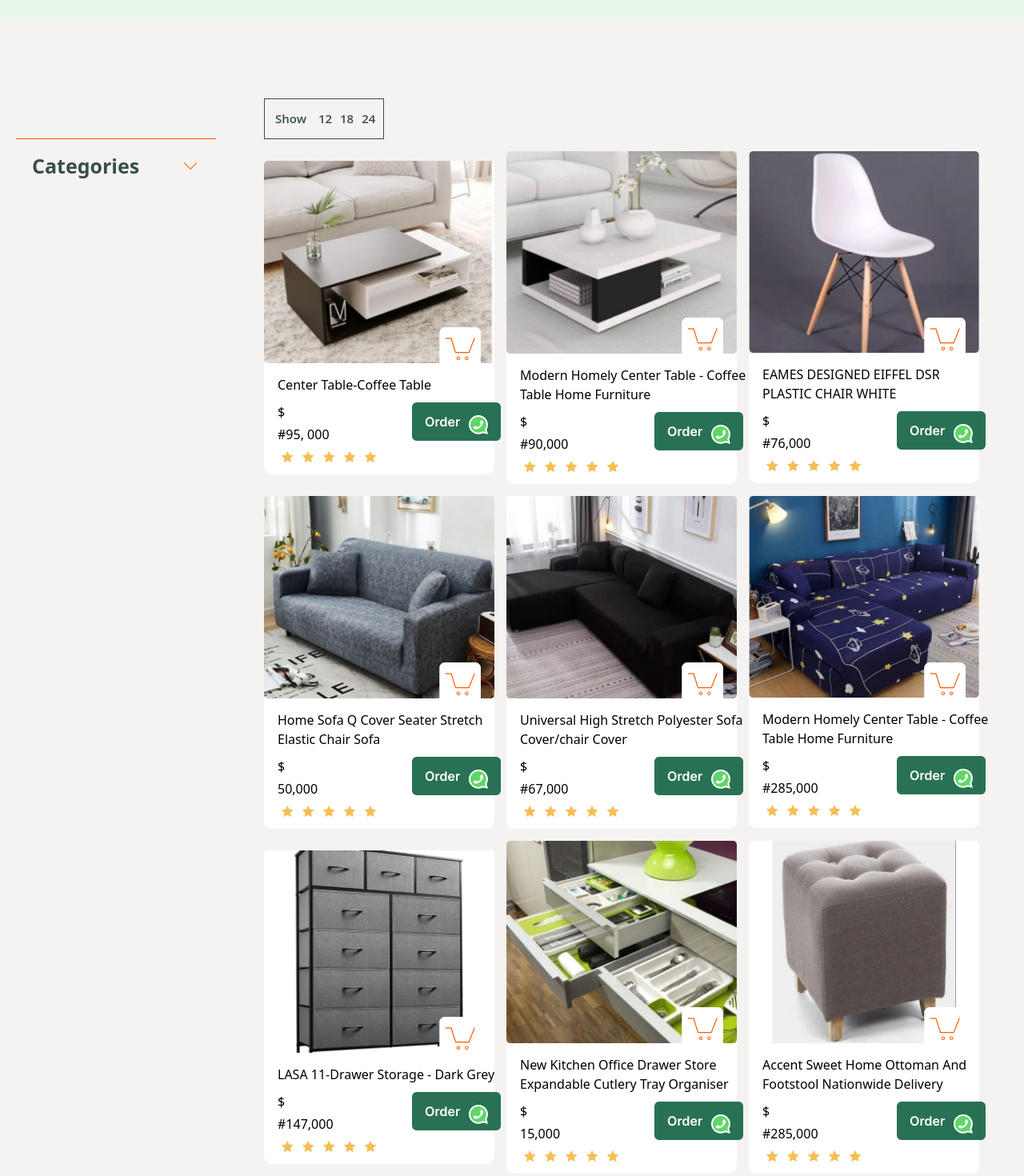
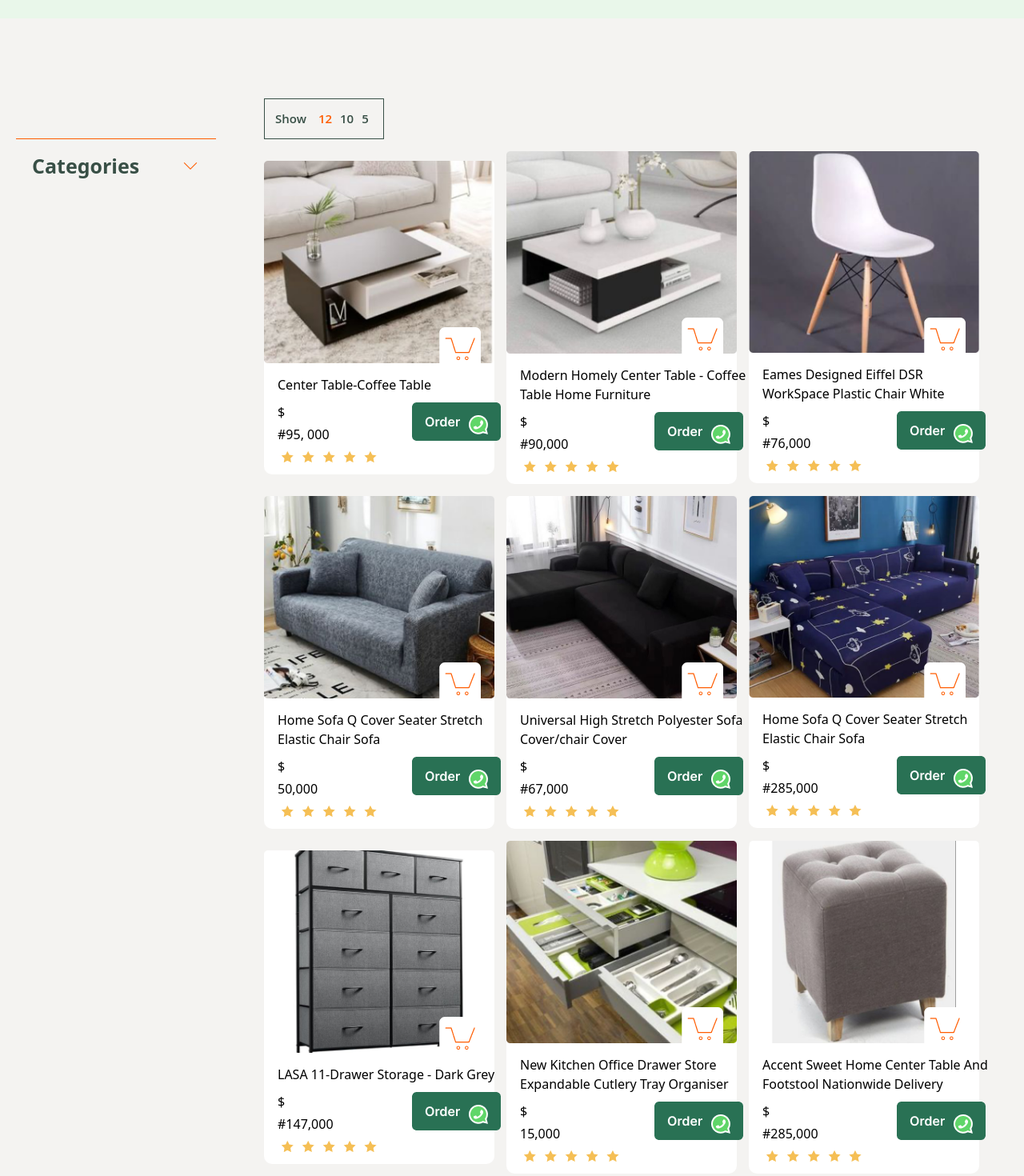
Before and after one commit to ESTHER-OLA/AShine-Furniture, a React (Vite) app: page / in a window 1280 px wide. Shown: the part 900-2370 px from the top of the page at 80% size. Built offline with nearby package versions, Linux system fonts and the light colour scheme.

Commit message:
filter bugs fixed

```diff
--- a/src/App.css
+++ b/src/App.css
@@ -722,3 +722,7 @@ h7 {
   border: 2px solid var(--Button-color);
   border-radius: 5px;
 }
+
+.filter-Num ul li.active {
+  color: var(--Button-color);
+}
--- a/src/Components/Dropdown.jsx
+++ b/src/Components/Dropdown.jsx
@@ -4,7 +4,7 @@ import dropdownIcon from "../assets/images/drowdown-arrow.png";
 
 const Dropdown = ({ selected, setSelected }) => {
   const [isActive, setIsActive] = useState(false);
-  const options = ["All", "Bed", "Sofa", "Dinning Chairs", "Work Space Desks"];
+  const options = ["All", "Bed", "Sofa", "Drawer", "Chair", "Center Table"];
 
   return (
     <div className="dropdown">
--- a/src/Pages/Home.jsx
+++ b/src/Pages/Home.jsx
@@ -7,6 +7,8 @@ import Dropdown from "../Components/Dropdown";
 const Home = () => {
   const [selected, setSelected] = useState("");
   const [filteredProducts, setFilteredProducts] = useState(products);
+  const [productsToShow, setProductsToShow] = useState(12); // Default to showing 12 products
+  const [activeFilter, setActiveFilter] = useState(12); // Default active filter
 
   useEffect(() => {
     if (selected === "All") {
@@ -18,6 +20,11 @@ const Home = () => {
       setFilteredProducts(filtered);
     }
   }, [selected]);
+
+  const handleFilterClick = (num) => {
+    setProductsToShow(num);
+    setActiveFilter(num);
+  };
 
   return (
     <div>
@@ -31,17 +38,32 @@ const Home = () => {
             <h5> Show</h5>
             <div>
               <ul>
-                <li className="">12</li>
-                <li className="">18</li>
-                <li className="">24</li>
+                <li
+                  className={activeFilter === 12 ? "active" : ""}
+                  onClick={() => handleFilterClick(12)}
+                >
+                  12
+                </li>
+                <li
+                  className={activeFilter === 10 ? "active" : ""}
+                  onClick={() => handleFilterClick(10)}
+                >
+                  10
+                </li>
+                <li
+                  className={activeFilter === 5 ? "active" : ""}
+                  onClick={() => handleFilterClick(5)}
+                >
+                  5
+                </li>
               </ul>
             </div>
           </div>
           <div className="gridItems">
             {filteredProducts.length > 0 ? (
-              filteredProducts.map((product, key) => (
-                <ProductCart key={key} data={product} />
-              ))
+              filteredProducts
+                .slice(0, productsToShow)
+                .map((product, key) => <ProductCart key={key} data={product} />)
             ) : (
               <div className="no-products-found">No products found</div>
             )}
--- a/src/Product.jsx
+++ b/src/Product.jsx
@@ -32,7 +32,7 @@ export const products = [
   },
   {
     id: 3,
-    name: "EAMES DESIGNED EIFFEL DSR PLASTIC CHAIR WHITE",
+    name: "Eames Designed Eiffel DSR WorkSpace Plastic Chair White",
     price: "#76,000",
     image: imageProduct3,
     description:
@@ -59,7 +59,7 @@ export const products = [
   },
   {
     id: 6,
-    name: "Modern Homely Center Table - Coffee Table Home Furniture",
+    name: "Home Sofa Q Cover Seater Stretch Elastic Chair Sofa",
     price: "#285,000",
     image: imageProduct6,
     description:
@@ -86,7 +86,7 @@ export const products = [
   },
   {
     id: 9,
-    name: "Accent Sweet Home Ottoman And Footstool Nationwide Delivery",
+    name: "Accent Sweet Home Center Table And Footstool Nationwide Delivery",
     price: "#285,000",
     image: imageProduct9,
     description:
@@ -95,7 +95,7 @@ export const products = [
   },
   {
     id: 10,
-    name: "Modern Homely Center Table - Coffee Table Home Furniture",
+    name: "Modern Homely Bed - Bedroom Home Furniture",
     price: "#285,000",
     image: imageProduct10,
     description:
```
